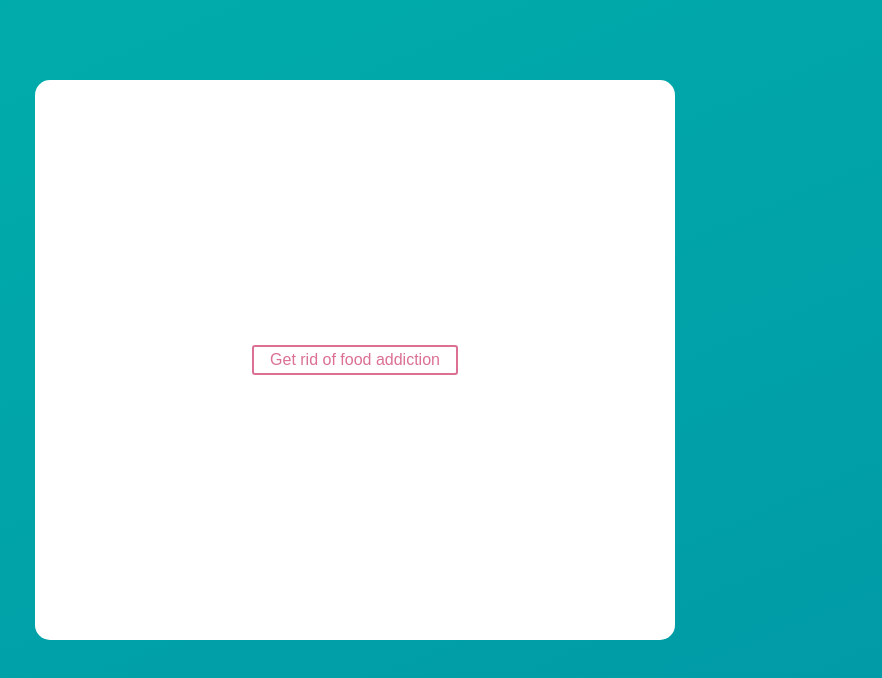
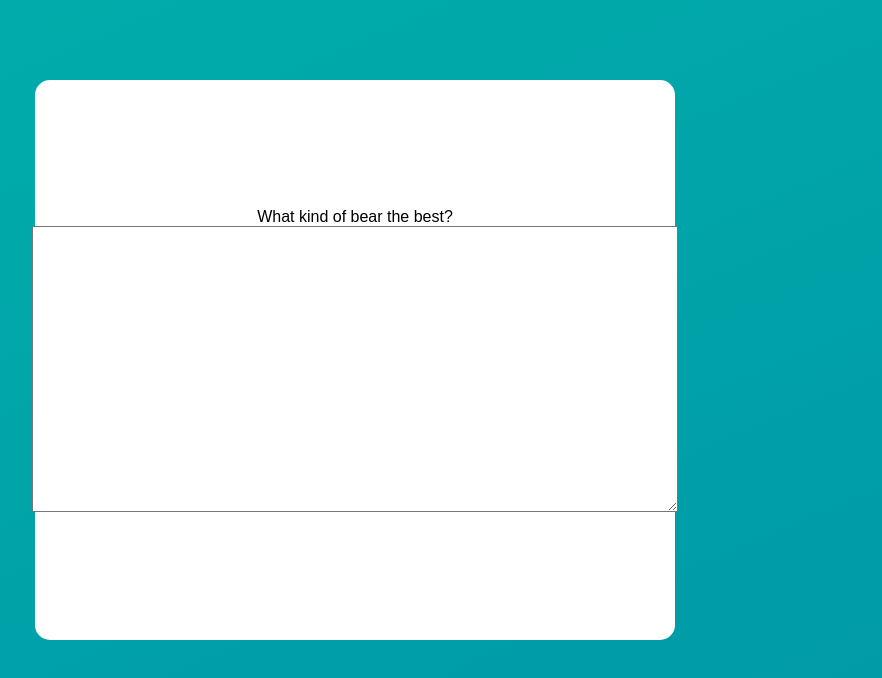
Before and after one commit to spiderpoul/survey-analysis, a React app: page / in a window 1280 px wide. Shown: the top 678 px of the page, without its empty margins (285-1167 px from the left). Built offline with nearby package versions, Linux system fonts and the light colour scheme.

Commit message:
Add poll components - wip

```diff
--- a/package.json
+++ b/package.json
@@ -39,6 +39,7 @@
   "scripts": {
     "test": "test",
     "start": "webpack-dev-server --open --config webpack.dev.js",
+    "dev": "webpack-dev-server --config webpack.dev.js",
     "build": "webpack --config webpack.prod.js"
   },
   "browserslist": [
--- a/src/App.tsx
+++ b/src/App.tsx
@@ -1,13 +1,23 @@
 import * as React from 'react';
 import * as ReactDom from 'react-dom';
 import styled, { keyframes } from 'styled-components';
+import { PollChoice, PollInput } from './components/';
 
-export default class App extends React.Component<any, any> {
+interface AppProps {
+
+}
+
+interface AppState {
+
+}
+
+export default class App extends React.Component<AppProps, AppState> {
   render() {
     return (
       <Container>
         <Form>
-          <Button>Get rid of food addiction</Button>
+          {/* <PollChoice question={'What kind of bear the best?'} choices={['Black bear', 'White bear']}  /> */}
+          <PollInput question={'What kind of bear the best?'}/>
         </Form>
       </Container>
     )
@@ -38,7 +48,7 @@ const appearFromTop = keyframes`
   100%{top: 10%; opacity: 1}
 `;
 
-const Form = styled.form`
+const Form = styled.div`
   display: flex;
   justify-content: center;
   align-items: center;
@@ -52,12 +62,3 @@ const Form = styled.form`
   animation: ${appearFromTop} 1s ease-in;
   border-radius: 15px;
 `;
-
-const Button = styled.button`
-  border-radius: 3px;
-  padding: 0.25em 1em;
-  margin: 0 1em;
-  background: transparent;
-  color: palevioletred;
-  border: 2px solid palevioletred;
-`;
--- /dev/null
+++ b/src/common-components/index.ts
@@ -0,0 +1 @@
+export * from './styled-components';
--- /dev/null
+++ b/src/common-components/styled-components/Form.ts
@@ -0,0 +1,10 @@
+import styled, { keyframes } from 'styled-components';
+
+export const Form = styled.form`
+  display: flex;
+  flex-flow: column nowrap;
+  width: 100%;
+  height: 100%;
+  justify-content: center;
+  align-items: center;
+`;
--- /dev/null
+++ b/src/common-components/styled-components/Question.ts
@@ -0,0 +1,7 @@
+import styled, { keyframes } from 'styled-components';
+
+export const Question = styled.form`
+  font-family: 'Arial', sans-serif;
+  font-size: 16px;
+  color: black;
+`;
--- /dev/null
+++ b/src/common-components/styled-components/index.ts
@@ -0,0 +1,2 @@
+export * from './Form';
+export * from './Question';
--- /dev/null
+++ b/src/components/Poll/PollChoice.tsx
@@ -0,0 +1,42 @@
+import * as React from 'react';
+import * as ReactDom from 'react-dom';
+import styled, { keyframes } from 'styled-components';
+import { Form, Question } from '../../common-components/';
+
+interface PollChoiceProps {
+  question: string;
+  choices: string[];
+}
+
+export class PollChoice extends React.Component<PollChoiceProps> {
+  render() {
+    const { question, choices } = this.props;
+    const choicesElements = choices.map(choice => (
+      <Button key={choice}>{choice}</Button>
+    ));
+    return (
+      <Form>
+        <Question>{question}</Question>
+        <ChoicesContainer>
+          {choicesElements}
+        </ChoicesContainer>
+      </Form>
+    )
+  }
+};
+
+const Button = styled.button`
+  border-radius: 3px;
+  padding: 0.25em 1em;
+  margin: 0 1em;
+  background: transparent;
+  color: palevioletred;
+  border: 2px solid palevioletred;
+`;
+
+const ChoicesContainer = styled.div`
+  display: flex;
+  flex-flow: column nowrap;
+  justify-content: center;
+  align-items: center;
+`;
--- /dev/null
+++ b/src/components/Poll/PollInput.tsx
@@ -0,0 +1,38 @@
+import * as React from 'react';
+import * as ReactDom from 'react-dom';
+import styled from 'styled-components';
+import { Form, Question } from '../../common-components/';
+
+interface PollInputProps {
+  question: string;
+}
+
+interface PollInputState {
+  answer: string;
+}
+
+export class PollInput extends React.Component<PollInputProps, PollInputState> {
+  constructor(props: PollInputProps) {
+    super(props);
+    this.state = {
+      answer: ''
+    };
+  }
+  private onInputChange = (e: any) => {
+    this.setState({ answer: e.currentTarget.value })
+  }
+  render() {
+    const { question } = this.props;
+    return (
+      <Form>
+        <Question>{question}</Question>
+        <TextArea value={this.state.answer} onChange={this.onInputChange} />
+      </Form>
+    )
+  }
+};
+
+const TextArea = styled.textarea`
+  width: 100%;
+  height: 50%;
+`;
--- /dev/null
+++ b/src/components/Poll/index.ts
@@ -0,0 +1,2 @@
+export * from './PollChoice';
+export * from './PollInput';
--- a/src/components/index.ts
+++ b/src/components/index.ts
@@ -0,0 +1 @@
+export * from './Poll';
```
Also changed, not shown: src/less/globals.less (added).
